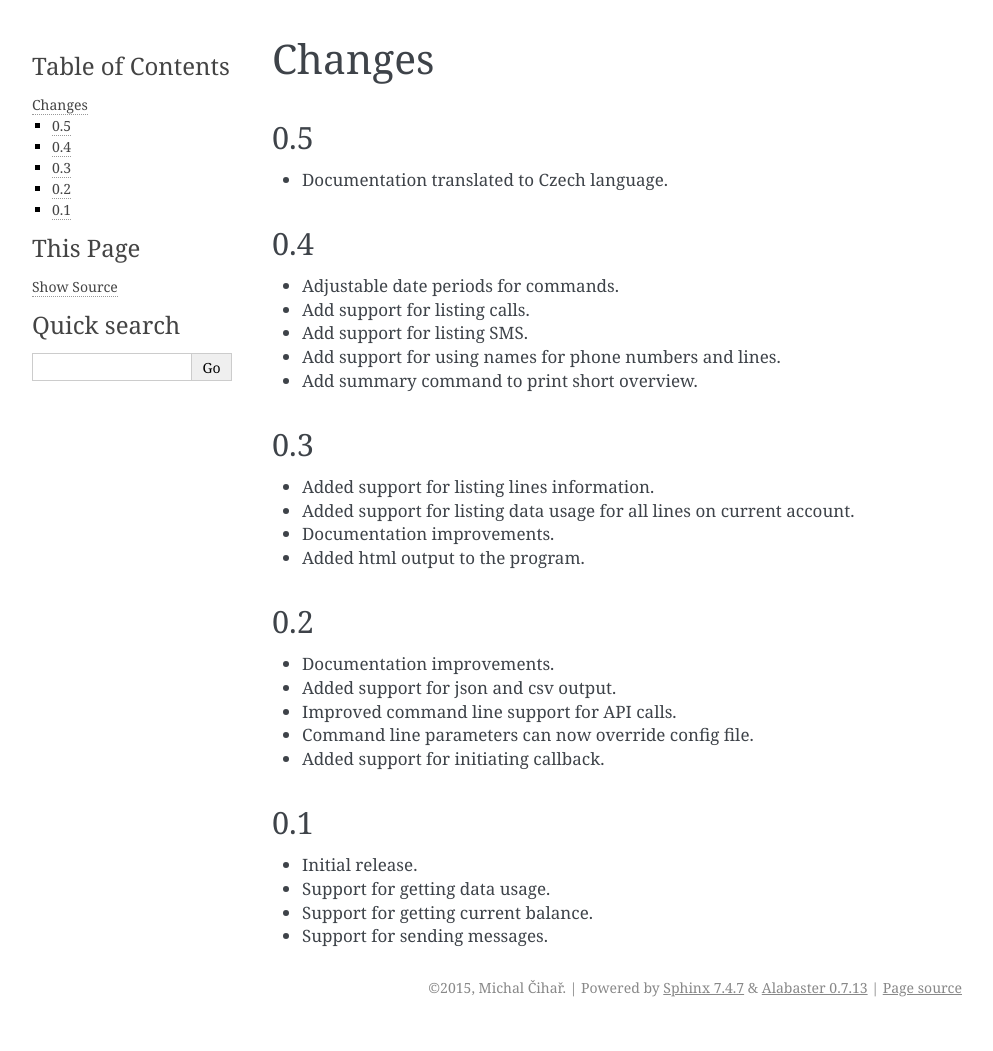
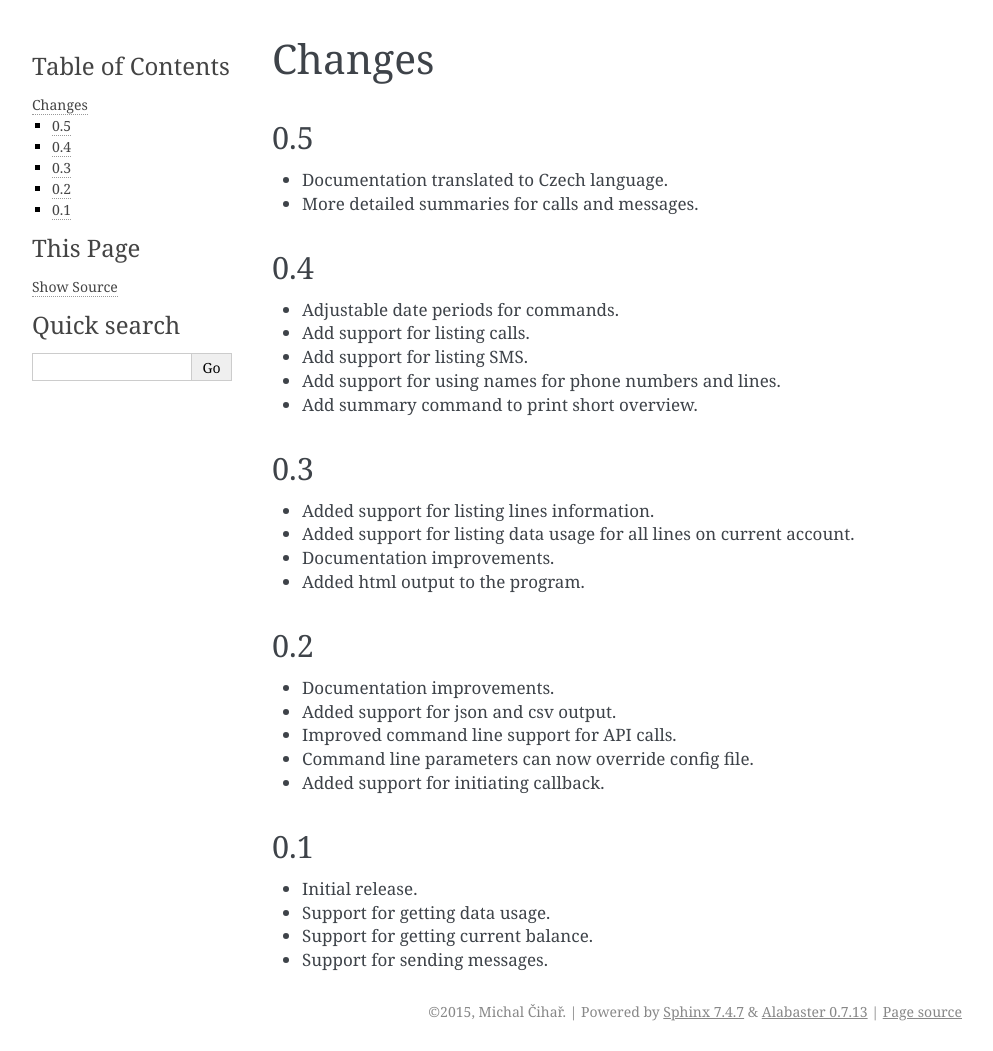
Before and after one commit to nijel/odorik, a Sphinx documentation site: the page built from docs/news.rst, in a window 1280 px wide. Shown: the whole page, without its empty margins (148-1141 px from the left). Built offline with Sphinx 7.4.7, drawn with Linux system fonts in a browser that asks for light colours; before the commit the page ends 1027 px from its top, so only the background shows below that.

Commit message:
Document changes
Signed-off-by: Michal Čihař <michal@cihar.com>

```diff
--- a/docs/news.rst
+++ b/docs/news.rst
@@ -5,6 +5,7 @@ Changes
 ---
 
 * Documentation translated to Czech language.
+* More detailed summaries for calls and messages.
 
 0.4
 ---
```
